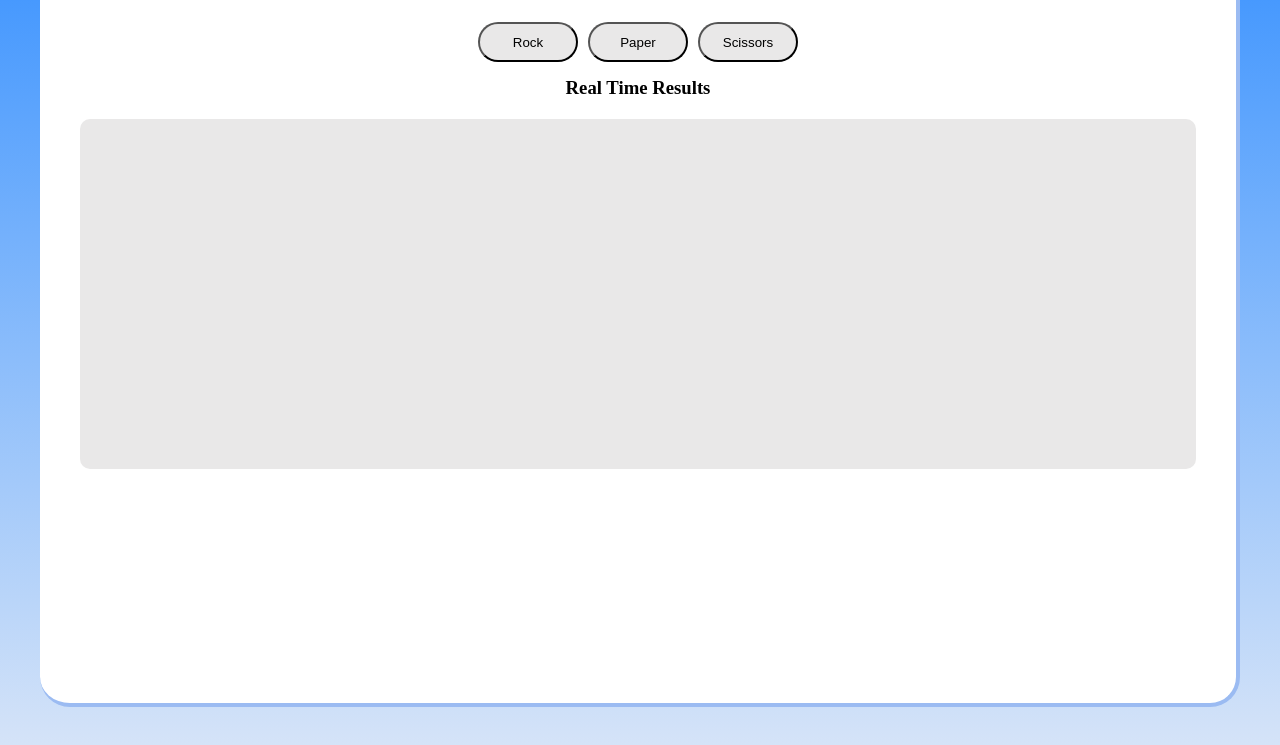
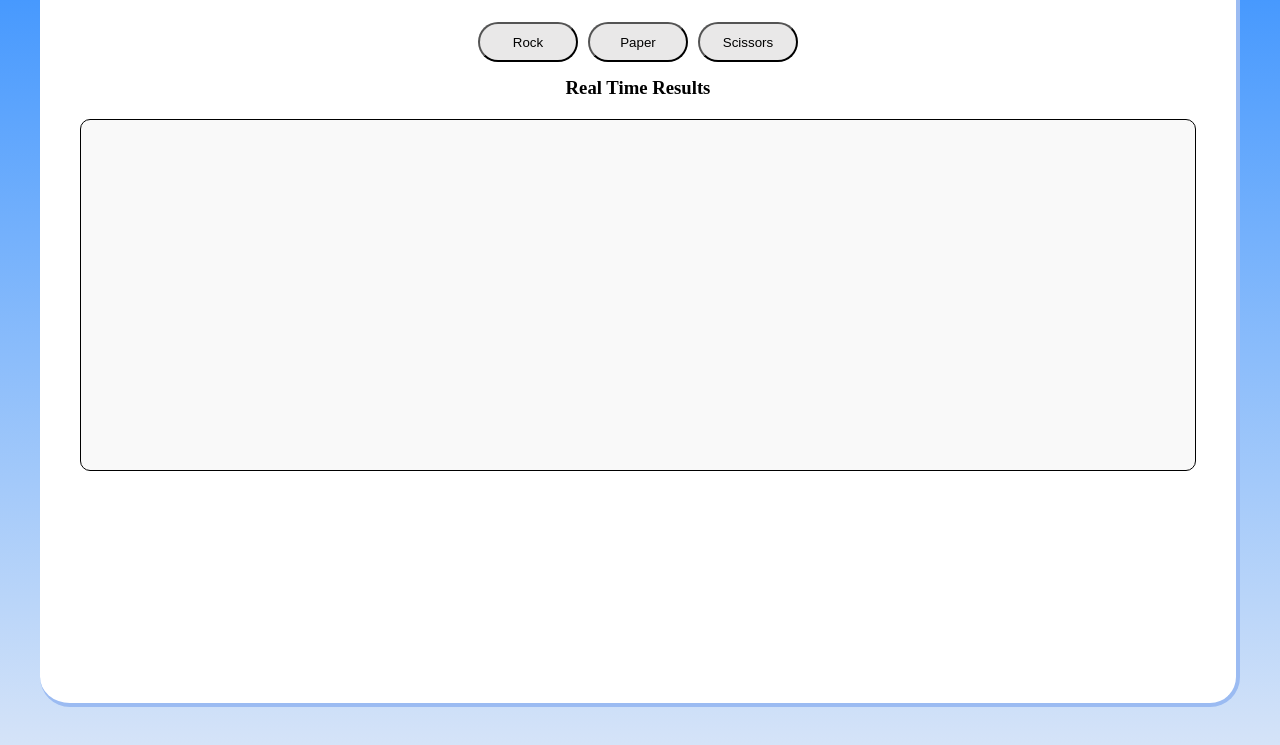
Before and after one commit to dirtydandointhebando/rock-paper-scissors, a plain HTML site: page rock-paper-scissors.html in a window 1280 px wide. Shown: the part 133-878 px from the top of the page. Drawn offline with Linux system fonts and the light colour scheme.

Commit message:
Add broder and lighten background of output div

```diff
--- a/styles.css
+++ b/styles.css
@@ -61,7 +61,10 @@ button:active {
 }
 
 #output {
-    background-color: #e9e8e8;
+    border: solid;
+    border-color: black;
+    border-width: 1px;
+    background-color: rgb(249, 249, 249);
     min-width: 400px;
     min-height: 350px;
     margin-top: 20px;
```
